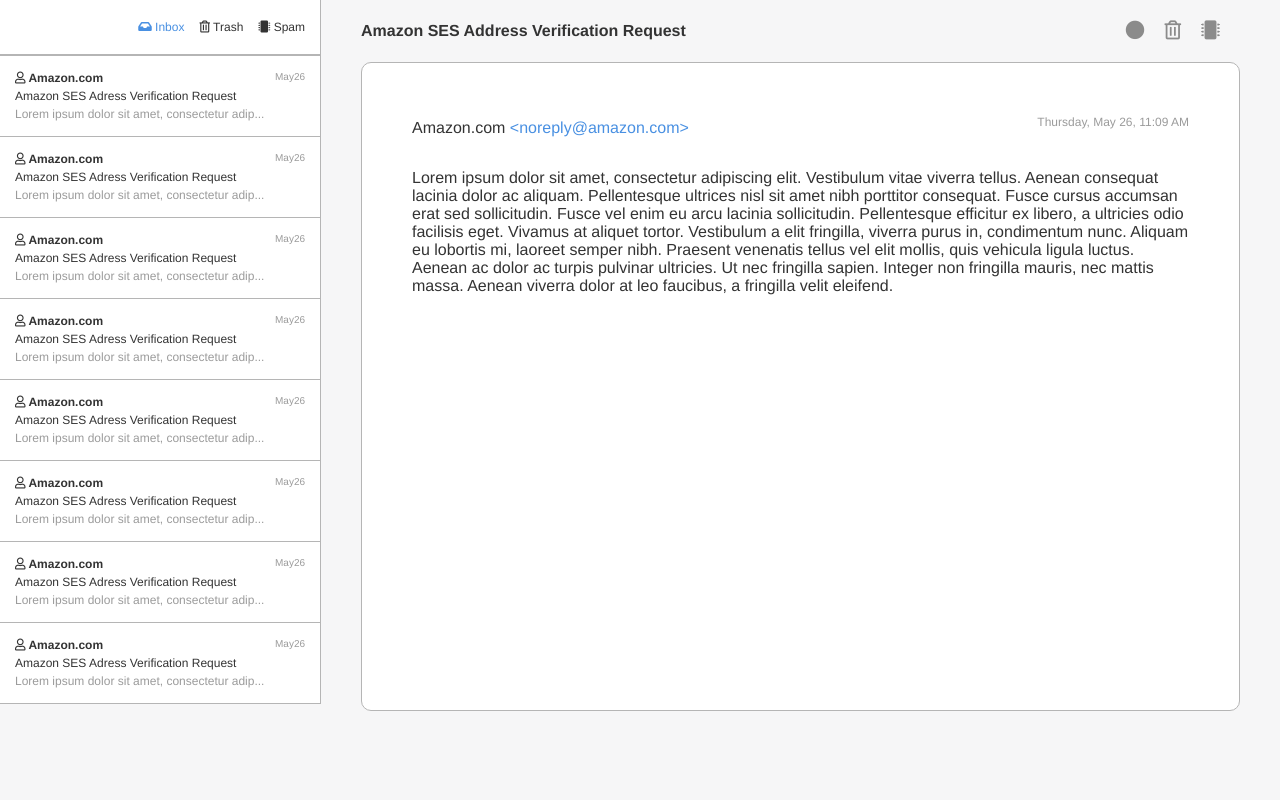
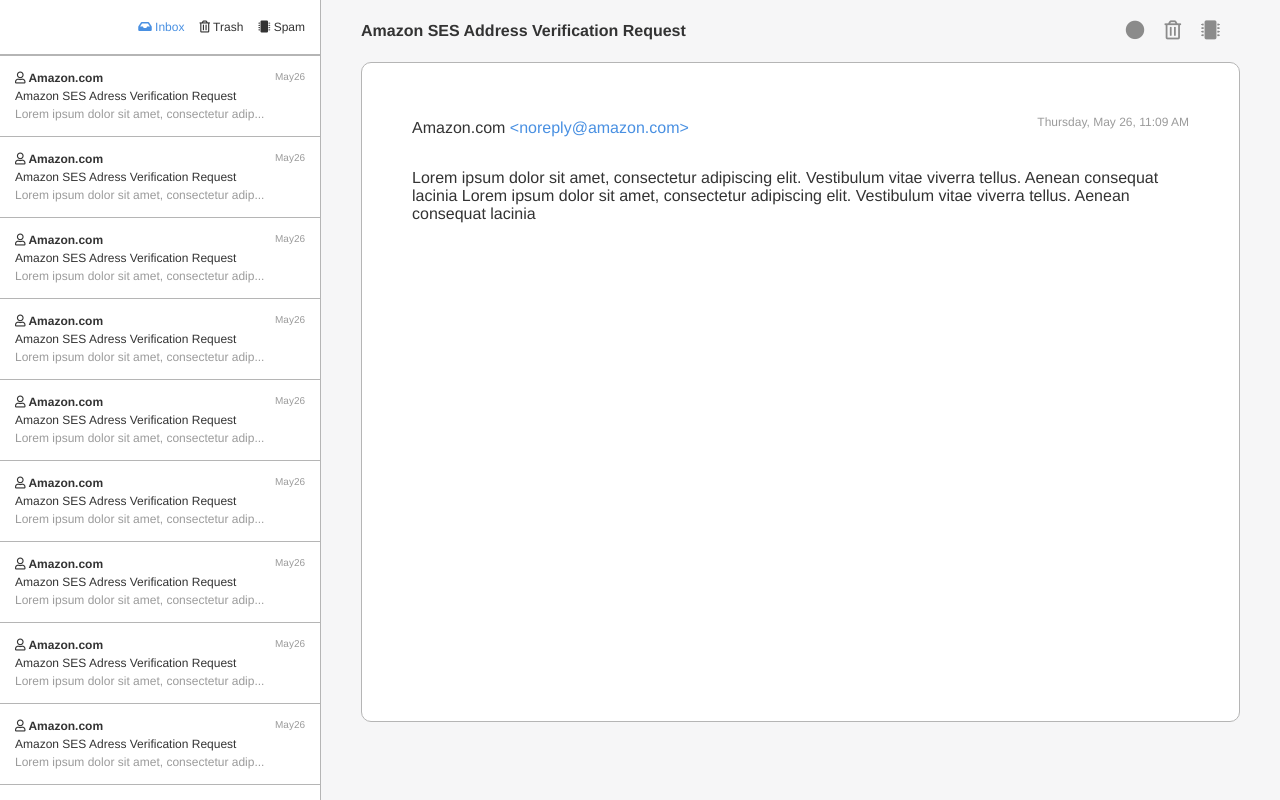
Before and after one commit to AlexMundu/frontend-test, a React app: page / in a window 1280 px wide. Built offline with nearby package versions, Linux system fonts and the light colour scheme.

Commit message:
complete components initial style

```diff
--- a/src/components/Email/Email.js
+++ b/src/components/Email/Email.js
@@ -9,9 +9,9 @@
 				<p>Amazon.com <a href="#" className='selected'>&lt;noreply@amazon.com&gt;</a></p>
 				<p className='date'>Thursday, May 26, 11:09 AM</p>
 			</div>
-			<p>Lorem ipsum dolor sit amet, consectetur adipiscing elit. Vestibulum vitae viverra tellus. Aenean consequat lacinia dolor ac aliquam. Pellentesque ultrices nisl sit amet nibh porttitor consequat. Fusce cursus accumsan erat sed sollicitudin. Fusce vel enim eu arcu lacinia sollicitudin. Pellentesque efficitur ex libero, a ultricies odio facilisis eget. Vivamus at aliquet tortor. Vestibulum a elit fringilla, viverra purus in, condimentum nunc. Aliquam eu lobortis mi, laoreet semper nibh. Praesent venenatis tellus vel elit mollis, quis vehicula ligula luctus. Aenean ac dolor ac turpis pulvinar ultricies. Ut nec fringilla sapien. Integer non fringilla mauris, nec mattis massa.
-
-Aenean viverra dolor at leo faucibus, a fringilla velit eleifend. </p>
+			<p>Lorem ipsum dolor sit amet, consectetur adipiscing elit. Vestibulum vitae viverra tellus. Aenean consequat lacinia
+			Lorem ipsum dolor sit amet, consectetur adipiscing elit. Vestibulum vitae viverra tellus. Aenean consequat lacinia
+			</p>
 		</div>
 	)
 }
--- a/src/components/Email/Email.scss
+++ b/src/components/Email/Email.scss
@@ -11,11 +11,11 @@
 
 #Email {
 	background: #FFF;
-	height: 90%;
-	width: inherit;
+	height: calc(80vh - 62px);
 	padding: 40px 50px;
 	border: 1px solid $BorderColor;
 	border-radius: 10px;
+	overflow-y: scroll;
 }
 
 #header {
--- a/src/components/EmailList/EmailList.js
+++ b/src/components/EmailList/EmailList.js
@@ -1,10 +1,11 @@
 import React from 'react';
 import EmailPreview from '../EmailPreview/EmailPreview';
+import './EmailList.scss';
 
 const EmailList = () => {
 
 	return(
-		<div>
+		<div className='scrollableList'>
 			<EmailPreview />
 			<EmailPreview />
 			<EmailPreview />
@@ -13,7 +14,8 @@
 			<EmailPreview />
 			<EmailPreview />
 			<EmailPreview />
-
+			<EmailPreview />
+			<EmailPreview />
 		</div>
 	)
 }
--- /dev/null
+++ b/src/components/EmailList/EmailList.scss
@@ -0,0 +1,9 @@
+.scrollableList {
+	height: calc(100vh - 36px);
+	overflow: scroll;
+}
+
+::-webkit-scrollbar {
+    width: 0px;  /* remove scrollbar space */
+    background: transparent;  /* optional: just make scrollbar invisible */
+}
--- a/src/components/EmailNavigation/EmailNavigation.scss
+++ b/src/components/EmailNavigation/EmailNavigation.scss
@@ -1,6 +1,7 @@
 $SubjectFontSize: 16px;
 $ActionsFontSize: 19px;
 $ActionsColor: #8B8B8B;
+$ActionsColorHover: #ADADAD;
 $Padding: 20px;
 
 #EmailNav {
@@ -18,6 +19,10 @@
 	margin: 0;
 }
 
+.action:hover {
+	color: $ActionsColorHover;
+}
+
 #EmailNav > p:first-child {
 	margin: 0;
 	margin-right: auto;
--- a/src/components/SideNavigation/SideNavigation.scss
+++ b/src/components/SideNavigation/SideNavigation.scss
@@ -5,7 +5,6 @@
 .SideNav {
 	display: flex;
 	justify-content: flex-end;
-	width: inherit;
 	padding: 8px;
 	padding-right: 0;
 	border-bottom: 2px solid $BorderColor;
@@ -18,6 +17,10 @@
 	font-size: $FontSize;
 }
 
+.option:hover {
+	color: $SelectedBarColor
+}
+
 .selected {
 	color: $SelectedBarColor;
 }
--- a/src/containers/App/App.scss
+++ b/src/containers/App/App.scss
@@ -16,17 +16,26 @@
 	text-decoration: none;
 }
 
+pre {
+	font-family: $FontFamily;
+	color: $FontColor;
+}
+
 #Appcontainer {
-	height: 100%;
+	overflow: hidden;
+	height: 100vh;
+	width: 100vw;
 	display: flex;
+	justify-content: flex-end;
+	align-content: center;
 }
 
 #EmailListContainer {
+	height: 100vh;
 	width: $EmailListWidth;
 	border-right: 1px solid $BorderColor;
 }
 
 #EmailDisplay {
-	height: 630px;
 	padding: 0 40px;
 }
--- a/src/index.html
+++ b/src/index.html
@@ -3,6 +3,7 @@
 <html lang="en">
 <head>
     <meta charset="utf-8">
+    <meta name="viewport" content="width=device-width, initial-scale=1.0">
     <title>FrontEnd Test</title>
     <link rel="stylesheet" href="https://use.fontawesome.com/releases/v5.3.1/css/all.css" integrity="sha384-mzrmE5qonljUremFsqc01SB46JvROS7bZs3IO2EmfFsd15uHvIt+Y8vEf7N7fWAU" crossorigin="anonymous">
 </head>
```
